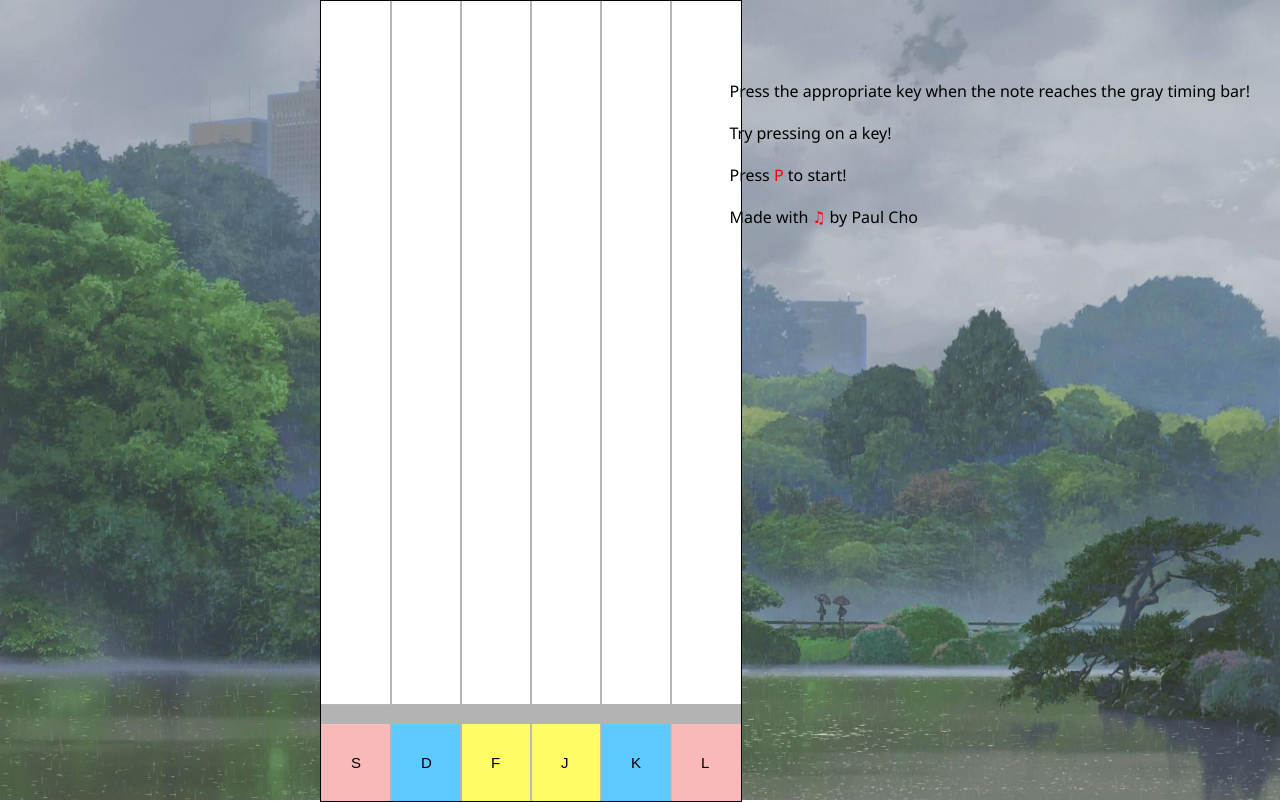
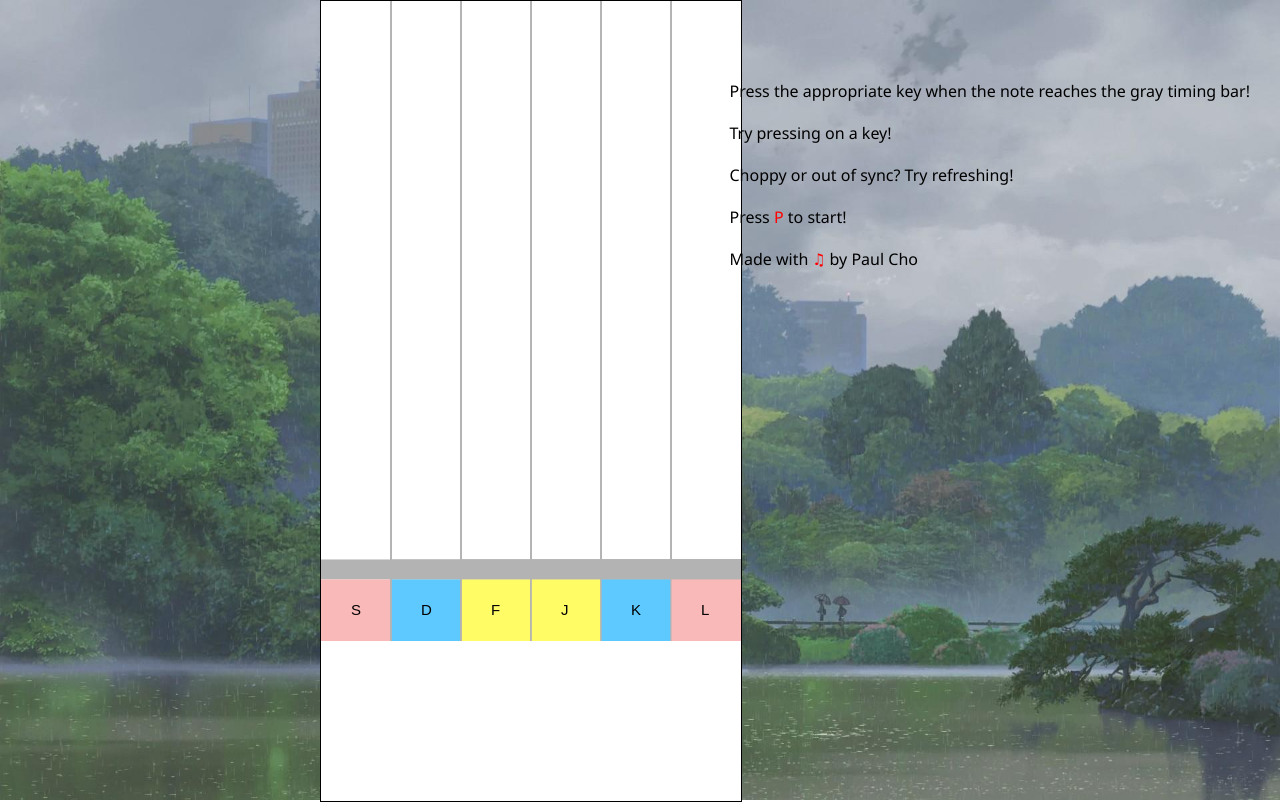
Before and after one commit to eightseconds/museruse, a website built with webpack: page index.html in a window 1280 px wide. Built offline with nearby package versions, Linux system fonts and the light colour scheme.

Commit message:
Add instructions

```diff
--- a/index.html
+++ b/index.html
@@ -27,6 +27,7 @@
         <div class="menu">
             <span class="span">Press the appropriate key when the note reaches the gray timing bar!</span>
             <span class="span">Try pressing on a key!</span>
+            <span class="span">Choppy or out of sync? Try refreshing!</span>
             <span class="span">Press <span class="music">P </span>to start!</span>
             <span class="span">Made with <span class="music">♫ </span>by Paul Cho</span>
         </div>
--- a/src/column.js
+++ b/src/column.js
@@ -6,7 +6,7 @@ class Column {
     constructor(col) {
         this.col = col;
         this.cvs = document.getElementById(`${this.col}`);
-        this.cvs.height = window.innerHeight
+        this.cvs.height = (window.innerHeight * .8)
         this.ctx = this.cvs.getContext("2d");
         this.notes = [];
 
--- a/src/entry.js
+++ b/src/entry.js
@@ -3,7 +3,7 @@ import Game from "./game";
 window.addEventListener('load', () => {
     let canvas = document.getElementById('canvas')
     let context = canvas.getContext("2d")
-    canvas.height = window.innerHeight;
+    canvas.height = (window.innerHeight * .8)
     let game = new Game(canvas, context);
     window.game = game;
     game.init();
```
